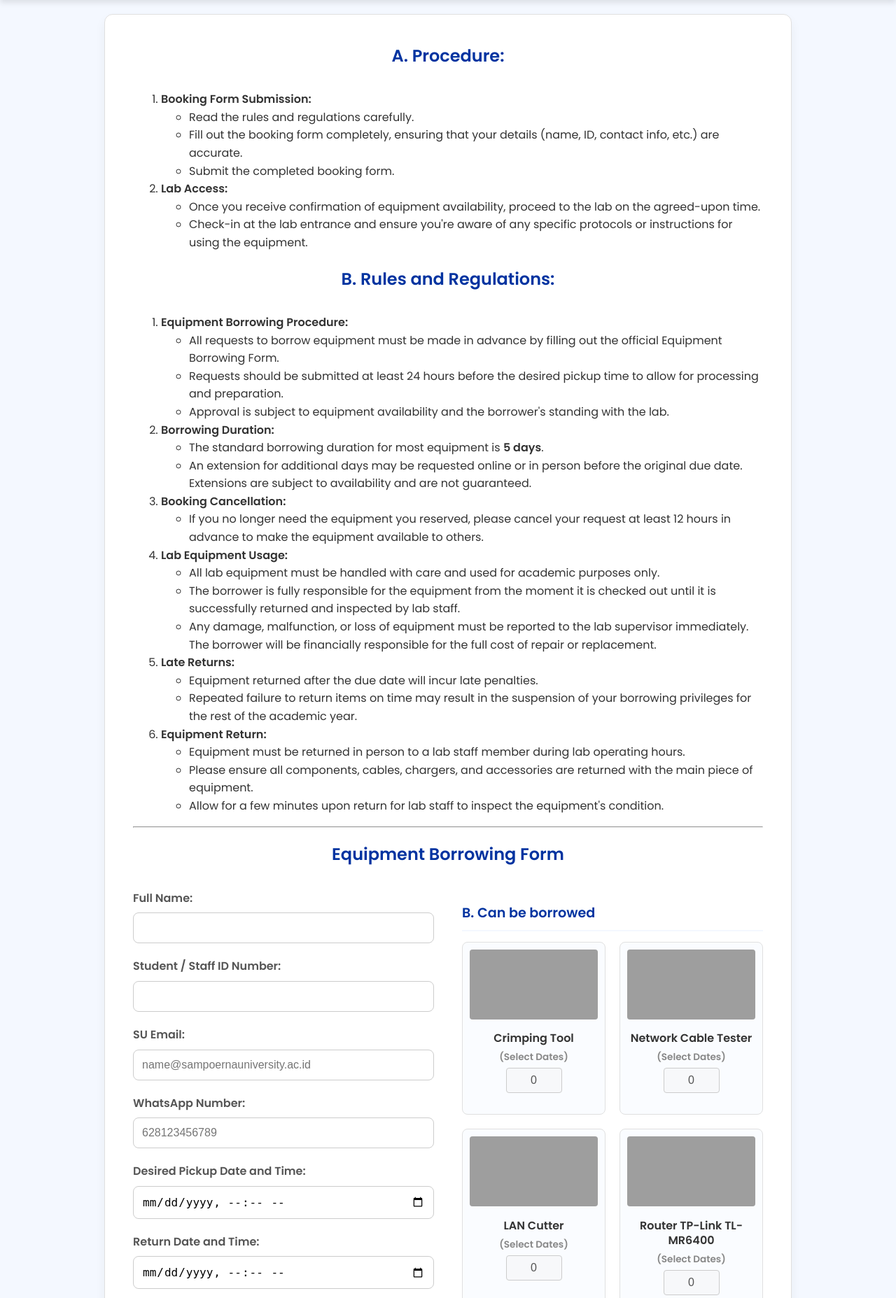
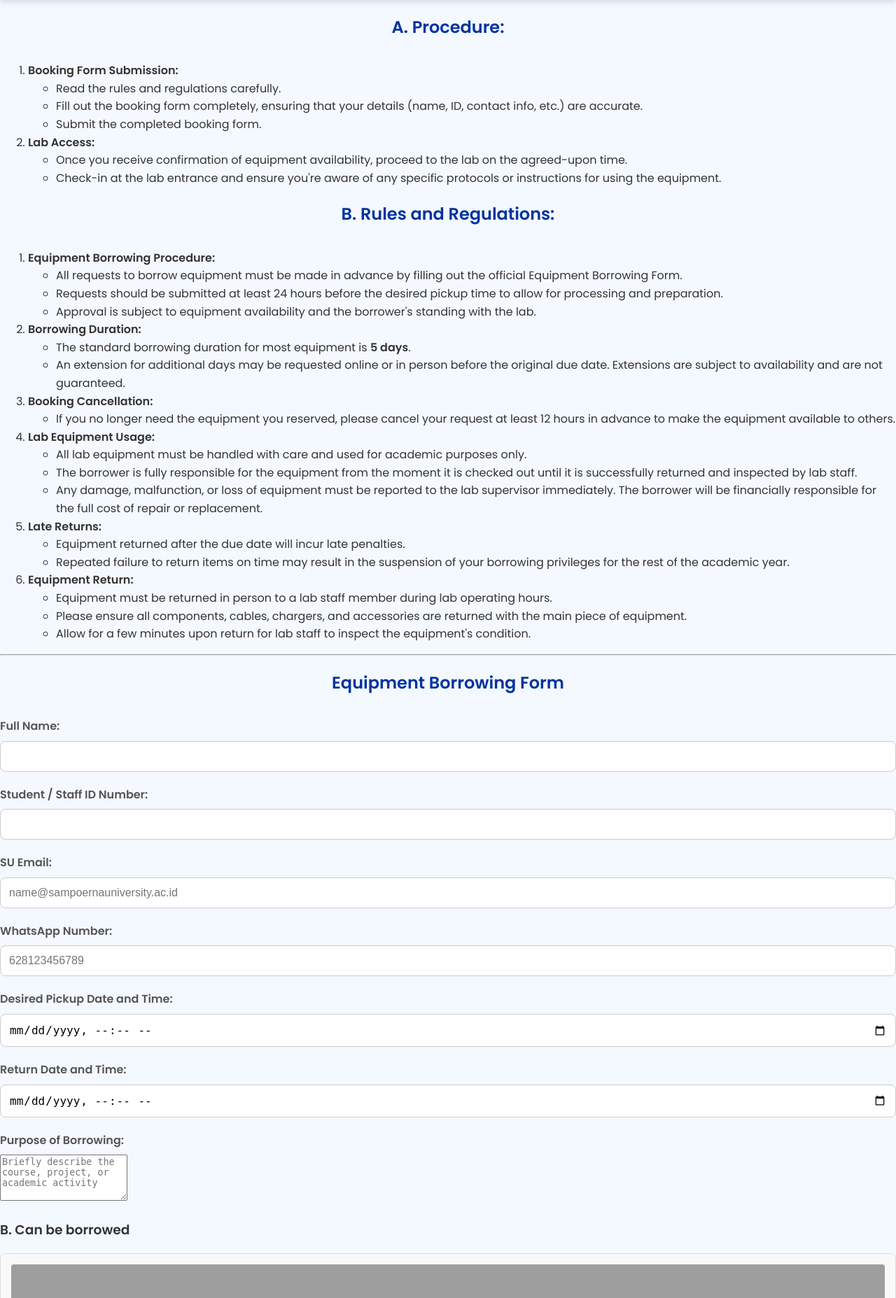
Before and after one commit to CsIsLab17/smart-lab-booking, a Flask app: page /equipment in a window 1280 px wide. Shown: the part 80-1935 px from the top of the page at 70% size. Run offline with Flask 2, Linux system fonts and the light colour scheme; grey boxes are pictures that could not be loaded.

Commit message:
debugging

```diff
--- a/static/css/equipment.css
+++ b/static/css/equipment.css
@@ -1,88 +1,35 @@
-/* Kontainer utama untuk form, sedikit lebih lebar */
-.container-equipment {
-    max-width: 900px;
-    margin: 20px auto;
-    background-color: #fff;
-    padding: 20px 40px 40px 40px;
-    border-radius: 12px;
-    box-shadow: 0 8px 16px rgba(0, 0, 0, 0.05);
-    border: 1px solid #e0e0e0;
+.equipment-section {
+    margin-bottom: 25px;
 }
 
-/* Menggunakan CSS Grid untuk tata letak 2 kolom */
-.equipment-form-grid {
-    display: grid;
-    grid-template-columns: 1fr 1fr;
-    gap: 20px 40px;
+.equipment-section h3 {
+    color: #0033A0;
+    border-bottom: 2px solid #f0f0f0;
+    padding-bottom: 10px;
+    margin-bottom: 15px;
+    font-size: 1.25rem;
 }
 
-/* Kolom input standar (nama, email, dll.) */
-.form-column-left {
-    display: flex;
-    flex-direction: column;
-}
-
-/* Kolom untuk daftar alat */
-.form-column-right {
-    display: flex;
-    flex-direction: column;
-}
-
-/* Aturan untuk textarea */
-.form-column-left textarea {
-    width: 100%;
-    padding: 12px;
-    margin-bottom: 20px;
-    border: 1px solid #ccc;
-    border-radius: 8px;
-    box-sizing: border-box;
-    font-size: 16px;
-    font-family: 'Poppins', sans-serif;
-    transition: border-color 0.3s;
-}
-
-.form-column-left textarea:focus {
-    outline: none;
-    border-color: #0033A0;
-}
-
-.equipment-group {
-    margin-bottom: 20px;
-}
-
-.equipment-group h3 {
-    color: #0033A0;
-    border-bottom: 2px solid #f4f8ff;
-    padding-bottom: 8px;
-    margin-bottom: 15px;
-    font-size: 1.2rem;
-    text-align: left;
-}
-
-/* Daftar alat */
-.equipment-list {
+.equipment-grid {
     display: grid;
-    grid-template-columns: repeat(auto-fill, minmax(150px, 1fr));
+    grid-template-columns: repeat(auto-fit, minmax(150px, 1fr));
     gap: 20px;
 }
 
-/* Kotak untuk setiap alat */
 .equipment-item {
-    background-color: #fafcff;
-    border: 1px solid #e0e0e0;
+    border: 1px solid #ddd;
     border-radius: 8px;
-    padding: 10px;
+    padding: 15px;
     text-align: center;
+    background-color: #f9f9f9;
     transition: box-shadow 0.2s;
-    position: relative;
 }
 
 .equipment-item:hover {
-    box-shadow: 0 4px 10px rgba(0, 51, 160, 0.1);
+    box-shadow: 0 4px 12px rgba(0,0,0,0.08);
 }
 
-/* Placeholder untuk gambar alat */
-.equipment-item img.item-image {
+.equipment-item img {
     width: 100%;
     height: 100px;
     object-fit: cover;
@@ -92,107 +39,41 @@
 }
 
 .equipment-item label {
-    font-size: 1rem;
     font-weight: 600;
     color: #333;
+    font-size: 0.9rem;
     display: block;
     margin-bottom: 5px;
-    line-height: 1.3;
 }
 
-/* Label stok */
-.item-stock-label {
+.equipment-item .stock-info {
+    font-size: 0.8rem;
+    color: #777;
     display: block;
-    font-size: 0.85rem;
-    font-weight: 600;
-    color: #888;
     margin-bottom: 10px;
-    height: 1.2em;
 }
 
-/* Input untuk kuantitas */
 .equipment-item input[type="number"] {
-    width: 80px;
+    width: 100%;
     padding: 8px;
-    text-align: center;
+    margin-top: 5px;
     border: 1px solid #ccc;
     border-radius: 4px;
-    font-size: 1rem;
+    box-sizing: border-box;
 }
 
-/* Menyembunyikan panah di input angka untuk tampilan bersih */
-.equipment-item input[type=number] {
-  -moz-appearance: textfield;
-}
-.equipment-item input::-webkit-outer-spin-button,
-.equipment-item input::-webkit-inner-spin-button {
-  -webkit-appearance: none;
-  margin: 0;
+/* Keterangan untuk staf */
+.staff-only {
+    font-weight: 700;
+    color: #D4002A; /* Merah */
 }
 
-/* REVISI: Gaya untuk item yang tidak bisa dipinjam */
-.cannot-borrow-item {
-    background-color: #f8f8f8;
-    border-color: #ddd;
-    opacity: 0.7;
-    position: relative;
+/* Keterangan tidak bisa dipinjam */
+.not-borrowable {
+    text-decoration: line-through;
+    color: #999;
 }
-
-/* Pseudo-element untuk 'Not for Loan' */
-.cannot-borrow-item::after {
-    content: 'Not for Loan';
-    position: absolute;
-    top: 50%;
-    left: 50%;
-    transform: translate(-50%, -50%);
-    font-size: 0.9rem;
-    font-weight: bold;
-    color: #a3a3a3;
-    background-color: rgba(230, 230, 230, 0.7);
-    padding: 5px 10px;
-    border-radius: 4px;
-    z-index: 2;
-    text-transform: uppercase;
-    letter-spacing: 1px;
+.not-borrowable .stock-info {
+    text-decoration: none;
+    color: #999;
 }
-
-.cannot-borrow-item .item-image,
-.cannot-borrow-item label,
-.cannot-borrow-item input {
-    filter: grayscale(100%);
-    opacity: 0.6;
-}
-
-.cannot-borrow-item input {
-    background-color: #eee;
-}
-
-/* Gaya untuk pesan status di form (dipinjam dari style.css) */
-.status-message {
-    margin-top: 20px;
-    padding: 15px;
-    border-radius: 8px;
-    text-align: center;
-    font-weight: 600;
-    display: block;
-    box-sizing: border-box;
-}
-.status-sukses { background-color: #e6f7ff; color: #0055D4; }
-.status-gagal { background-color: #ffe6e6; color: #D4002A; }
-.status-processing { background-color: #fffbe6; color: #c28c04; }
-
-/* Responsif untuk layar kecil */
-@media (max-width: 768px) {
-    .equipment-form-grid {
-        grid-template-columns: 1fr;
-    }
-}
-
-/* Gaya untuk pesan flash (dipinjam dari style.css) */
-.flash-message {
-    padding: 15px;
-    margin-bottom: 20px;
-    border-radius: 8px;
-    font-weight: 600;
-    text-align: center;
-}
```
